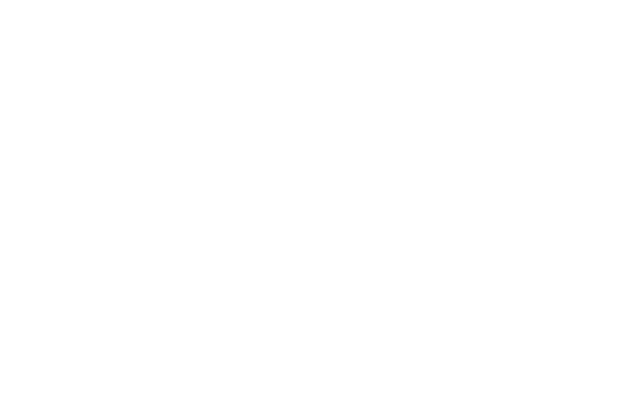
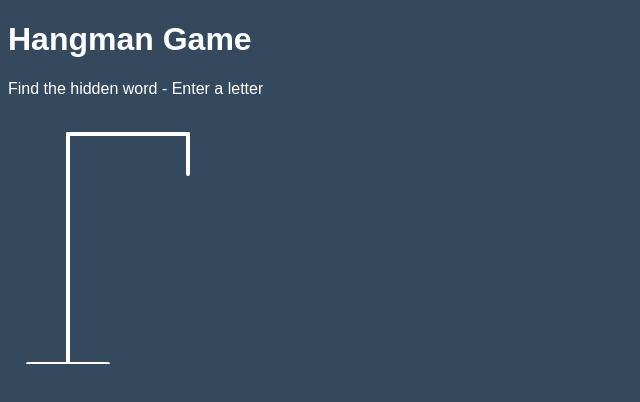
Before and after one commit to DRoninD/Hangman-Game, a plain HTML site: page index.html in a window 1280 px wide. Shown: the whole page, without its empty margins (0-640 px from the left). Drawn offline with Linux system fonts and the light colour scheme.

Commit message:
first commit
initial html for the figure

```diff
--- a/index.html
+++ b/index.html
@@ -4,9 +4,48 @@
        <meta charset="UTF-8">
        <meta http-equiv="X-UA-Compatible" content="IE=edge">
        <meta name="viewport" content="width=device-width, initial-scale=1.0">
+       <link rel="stylesheet" href="style.css">
+       <link rel="shortcut icon" href="img/favicon.ico" type="image/ico">
+       <script src="script.js" defer></script>
        <title>Hangman</title>
 </head>
 <body>
+      <h1>Hangman Game</h1>
+      <p>Find the hidden word - Enter a letter</p>
 
+      <!-- Main div -->
+      <div class="game-container" >
+
+       <!-- SVG for the ROD -->
+              <svg height="250" width="250" class="figure-container">
+
+              <line x1="60" y1="20" x2="180" y2="20"></line>
+
+              <line x1="180" y1="20" x2="180" y2="60"></line>
+
+              <line x1="60" y1="20" x2="60" y2="250"></line>
+
+              <line x1="20" y1="250" x2="100" y2="250"></line>
+
+              <!-- SVG for the HEAD -->
+              <circle cx="180" cy="80" r="20" class="figure-part"></circle>
+
+              <!-- SVG for the BODY -->
+
+              <line x1="180" y1="100" x2="180" y2="180" class="figure-part"></line>
+
+              <!-- SVG for the ARMS -->
+              <line x1="180" y1="100" x2="155" y2="140" class="figure-part"></line>
+
+              <line x1="180" y1="100" x2="205" y2="140" class="figure-part"></line>
+
+              <!-- SVG for the ARMS -->
+              <line x1="180" y1="180" x2="210" y2="215" class="figure-part"></line>
+
+              <line x1="180" y1="180" x2="150" y2="215" class="figure-part"></line>
+
+              </svg>
+
+      </div>
 </body>
 </html>
--- a/style.css
+++ b/style.css
@@ -0,0 +1,17 @@
+body {
+       box-sizing: border-box;
+       background-color: #34495e;
+       color: #fff;
+       font-family: 'Mukta', sans-serif;
+}
+
+.figure-container {
+       fill: transparent;
+       stroke: #fff;
+       stroke-width: 4px;
+       stroke-linecap: round;
+}
+
+.figure-part{
+       display: none;
+}
```
Also changed, not shown: img/favicon.ico (added).
